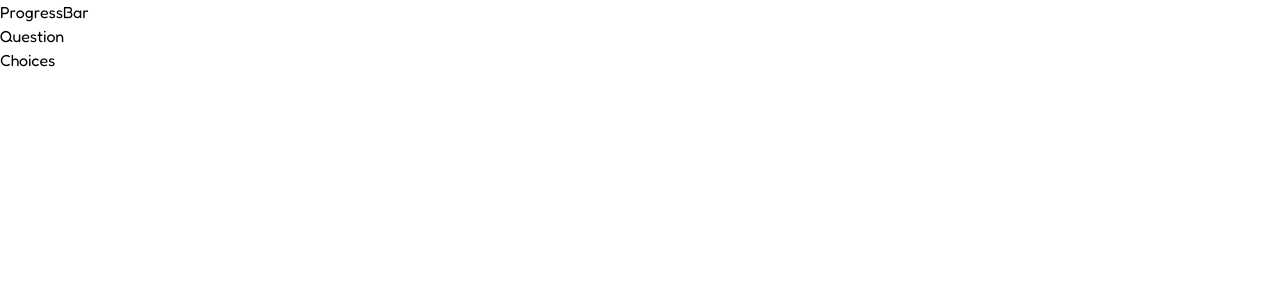
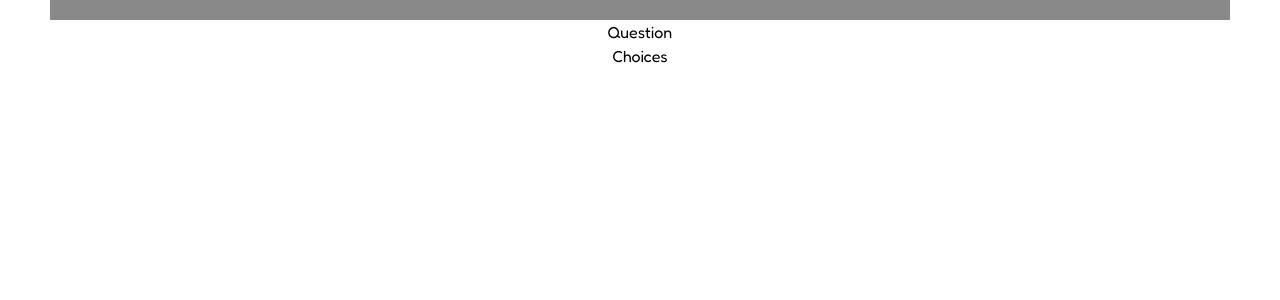
Before and after one commit to ajogerio/pancit-canton-quiz, a React (Vite) app: page /quiz in a window 1280 px wide. Shown: the top 300 px of the page. Built offline with nearby package versions, Linux system fonts and the light colour scheme.

Commit message:
feat: add background color to progress bar and centered the components

```diff
--- a/src/features/quiz/QuizPage.jsx
+++ b/src/features/quiz/QuizPage.jsx
@@ -5,7 +5,7 @@ import Choices from './components/Choices';
 
 export default function QuizPage() {
   return (
-    <main className="flex flex-col">
+    <main className="flex flex-col items-center min-h-screen mx-[130px]">
       <ProgressBar />
       <Question />
       <Choices />
--- a/src/features/quiz/components/ProgressBar.jsx
+++ b/src/features/quiz/components/ProgressBar.jsx
@@ -2,6 +2,6 @@ import React from 'react'
 
 export default function ProgressBar() {
   return (
-    <div>ProgressBar</div>
+    <div className="h-[20px] w-[1180px] bg-[#898989]"></div>
   )
 }
```
